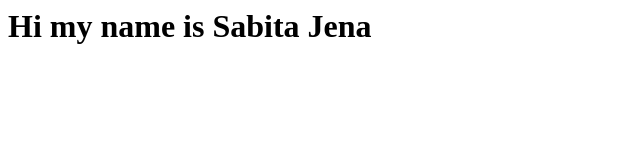
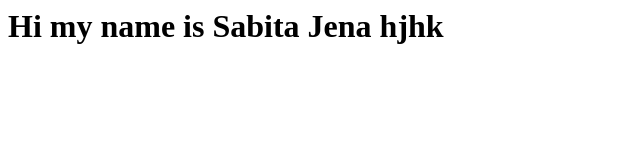
Before and after one commit to Sabita4423/Sabita4423.github.io, a plain HTML site: page index.html in a window 1280 px wide. Shown: the whole page, without its empty margins (0-640 px from the left). Drawn offline with Linux system fonts and the light colour scheme.

Commit message:
file subu

```diff
--- a/index.html
+++ b/index.html
@@ -1 +1 @@
-<h1> Hi my name is Sabita Jena    </h1>
+<h1> Hi my name is Sabita Jena hjhk  </h1>
```
